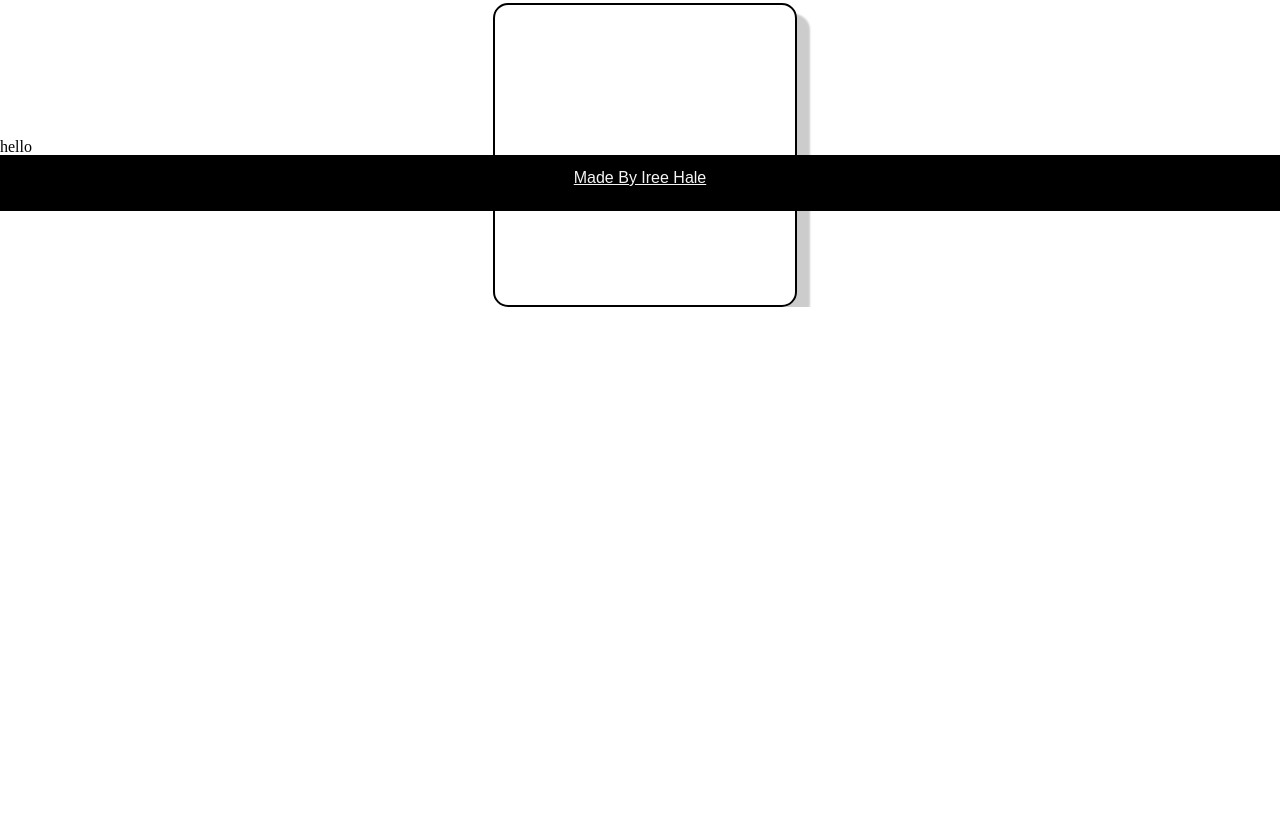
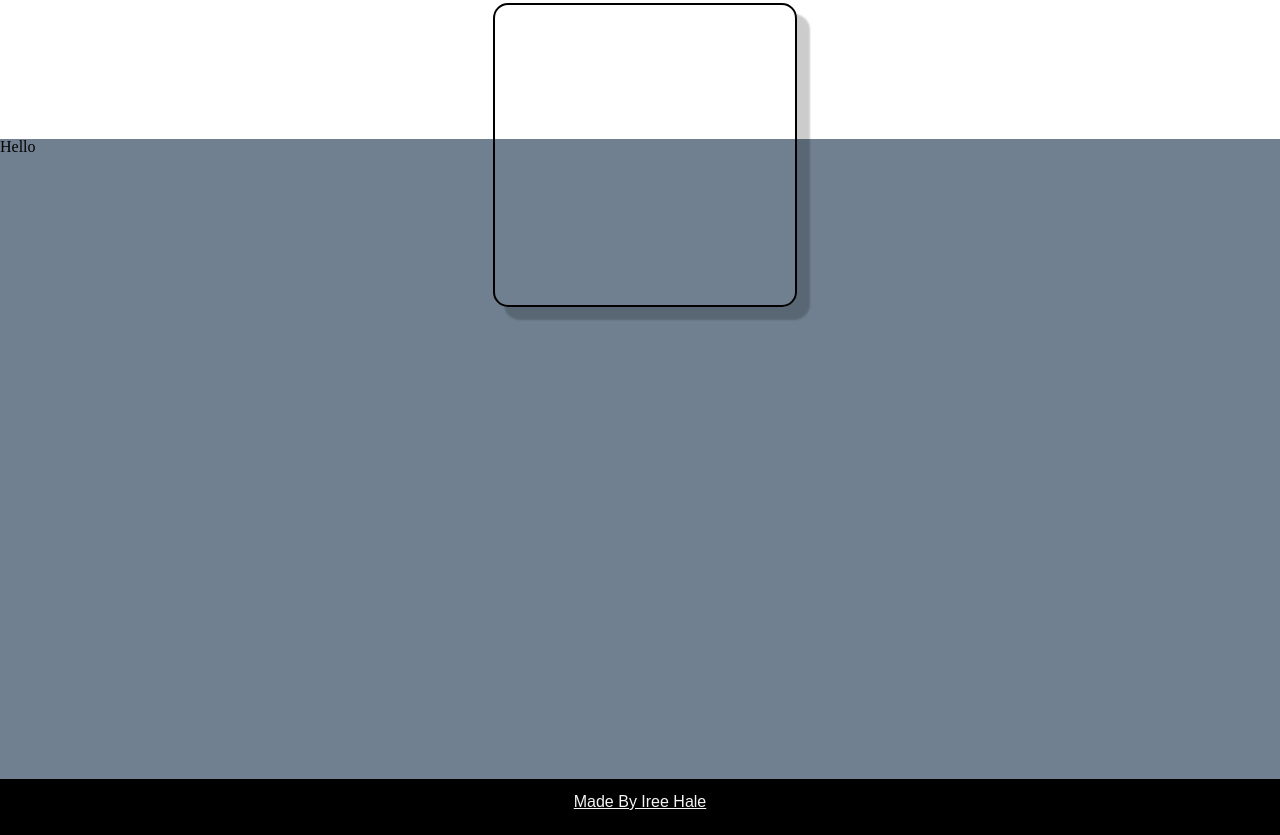
Before and after one commit to IreeHale/Portfolio, a plain HTML site: page index.html in a window 1280 px wide. Shown: the part 1962-2797 px from the top of the page. Before the commit the page ends 2269 px from the top, so only its background shows below. Drawn offline with Linux system fonts and the light colour scheme.

Commit message:
adding the background color and working on contact form

```diff
--- a/index.html
+++ b/index.html
@@ -58,7 +58,7 @@
                 </div>
                 <div class="contact">
                     <form>
-                        <h4>hello</h4>
+                        <label>Hello</label>
                     </form>
                 </div>
                 <footer>
--- a/styles.css
+++ b/styles.css
@@ -102,9 +102,6 @@ video {
     flex-wrap: wrap;
     height: 70vh;
     margin-top: -23px;
-    display: flex;
-    justify-content: center;
-    flex-wrap: wrap;
 }
 
 .project{
@@ -114,6 +111,16 @@ video {
     margin: 75px 10px -30px 20px;
     border-radius: 15px;
     box-shadow: 12px 12px 2px 1px rgba(0, 0, 0, .2);
+}
+
+.contact{
+    height: 80vh;
+    background-color: slategrey;
+}
+
+form{
+    height: 100px;
+    border: 1px black solid;
 }
 
 footer {
```
